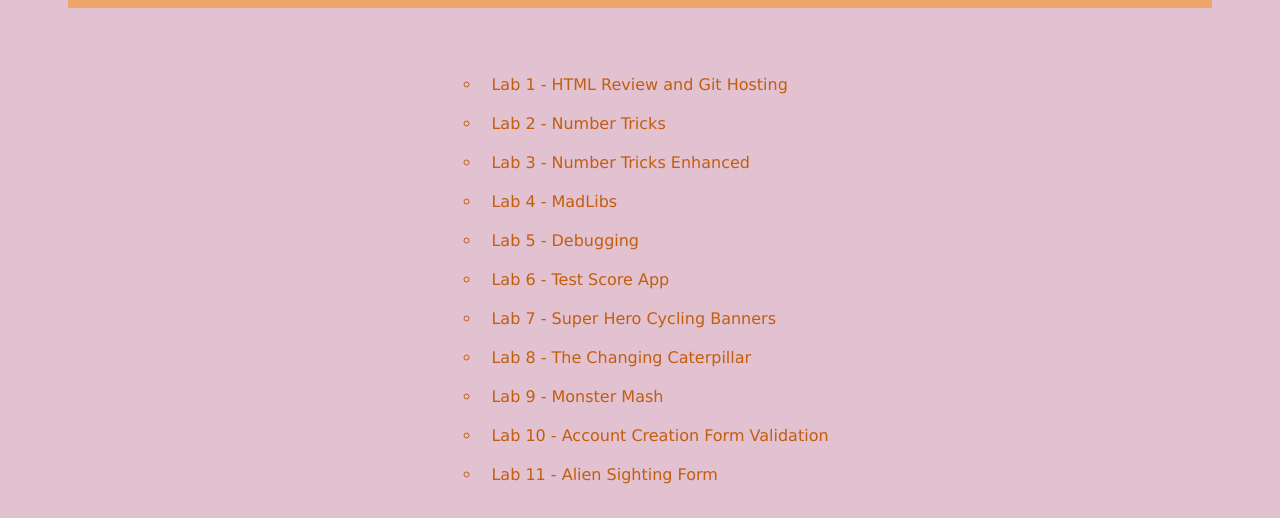
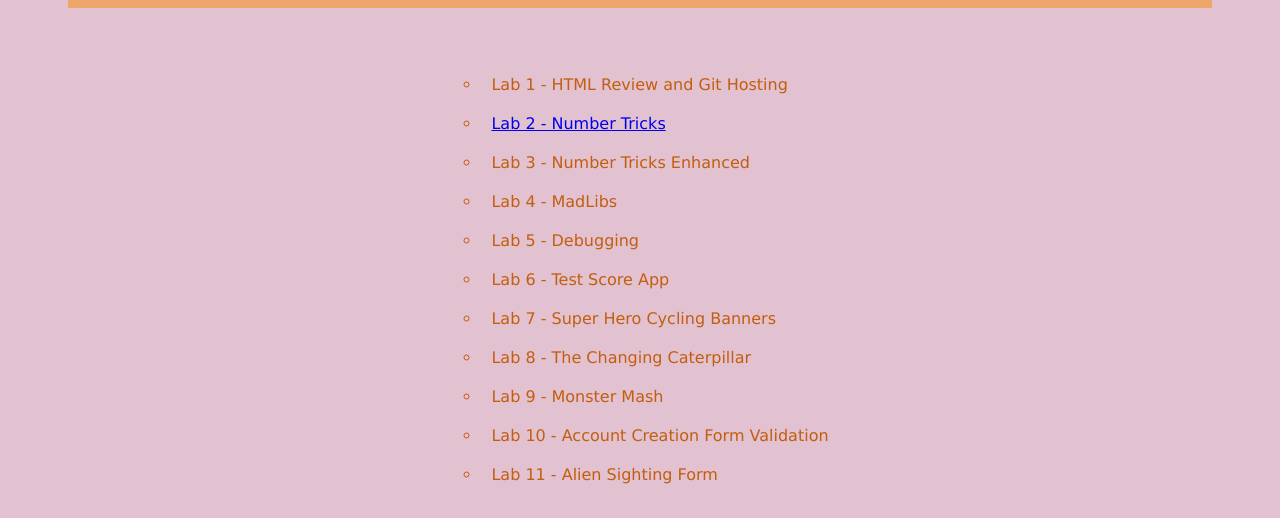
Before and after one commit to lisa123t/portfolio, a plain HTML site: page index.html in a window 1280 px wide. Shown: the part 111-629 px from the top of the page. Drawn offline with Linux system fonts and the light colour scheme.

Commit message:
Add files via upload

```diff
--- a/index.html
+++ b/index.html
@@ -23,7 +23,10 @@
 <ul>
     <li> Lab 1 - HTML Review and Git Hosting </li>
 
-    <li> Lab 2 - Number Tricks </li>
+    <li>
+        <a href ="/Users/lisatomasetti/Desktop/DPR214/portfolio-webpage/number-tricks.js">
+            Lab 2 - Number Tricks</a>
+    </li>
 
     <li> Lab 3 - Number Tricks Enhanced </li>
 
```
